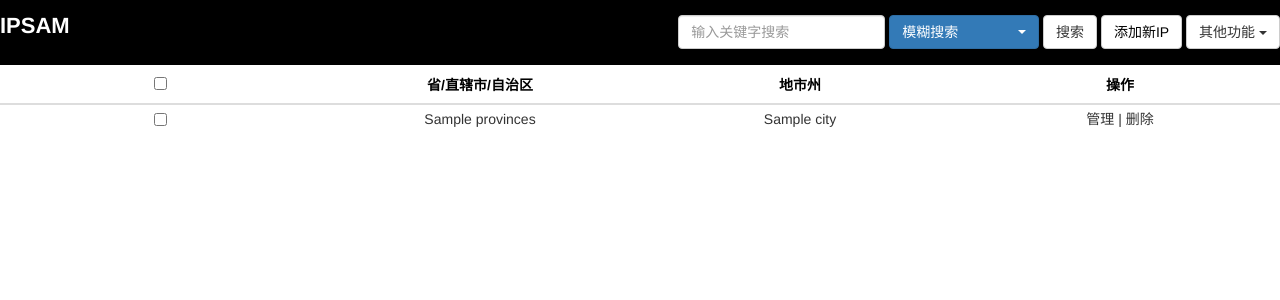
After one commit to derek-s/IPAMS, a Flask app: template templates/provinces.html in a window 1280 px wide. The commit adds this page. Shown: the top 300 px of the page. Run offline with Flask 2, Linux system fonts and the light colour scheme; the template is opened without the code that fills it: most values are stand-ins (such as "Sample title", 1, 10 or a date in 2020); lists and menus that the app fills with data are empty; parts of the project's set-up code (start-up, migrations or seed data) failed here and were passed over; some libraries are stand-ins or nearby versions.

Commit message:
行政区划管理页面模板V1/修改样式表

```diff
--- a/static/css/style.css
+++ b/static/css/style.css
@@ -34,6 +34,7 @@
     background-color: #000000;
     height: 65px;
     position: fixed;
+    z-index: 999999;
 }
 
 .nav_Block {
@@ -84,7 +85,7 @@
     width: 1280px;
     margin: 0 auto;
     display: block;
-    padding-top: 70px;
+    padding-top: 65px;
 }
 
 #search {
@@ -117,3 +118,27 @@
     display: block;
     margin: 20px 0;
 }
+.p_fixed {
+    position: fixed;
+    width: 1280px;
+    background: white;
+    color: black;
+}
+.p_fix_down {
+    padding-top: 20px;
+    width: 1280px;
+}
+.pTable_head {
+    display: block;
+    position: absolute;
+    z-index: 999998;
+}
+.pTable_body {
+    position: absolute;
+    margin-top: 35px;
+}
+table.p_fixed > thead > tr > th,
+table.p_fix_down > tbody > tr > td {
+    width: 25%;
+    text-align: center;
+}
--- /dev/null
+++ b/templates/provinces.html
@@ -0,0 +1,43 @@
+{% extends "base.html" %}{% block title %}IPSAM{% endblock %}{% block content -%}{% include "nav.html" %}
+<div id="content">
+    <div class="pTable">
+        <div class="pTable_head">
+            <table class="table table-hover p_fixed">
+                <thead>
+                    <tr>
+                        <th>
+                            <input id="checkboxall" type="checkbox" name="oper_all">
+                        </th>
+                        <th>
+                            省/直辖市/自治区
+                        </th>
+                        <th>
+                            地市州
+                        </th>
+                        <th>
+                            操作
+                        </th>
+                    </tr>
+                </thead>
+            </table>
+        </div>
+        <div class="pTable_body">
+            <table class="table table-hover p_fix_down">
+                <tbody>
+                    {% for pData in pDatas %}
+                    <tr>
+                        <td><input id="oper" type="checkbox" name="oper" value="1" /></td>
+                        <td>{{ pData.Provinces }}</td>
+                        <td>{{ pData.City }}</td>
+                        <td>管理 | 删除</td>
+                    </tr>
+                    {% endfor %}
+                </tbody>
+            </table>
+        </div>
+        <div>
+                {%if pagination%} {{macros.pagination_widget(pagination,'sysOption.provinces')}} {%endif%}
+            </div>
+    </div>
+</div>
+{%- endblock -%}
```
